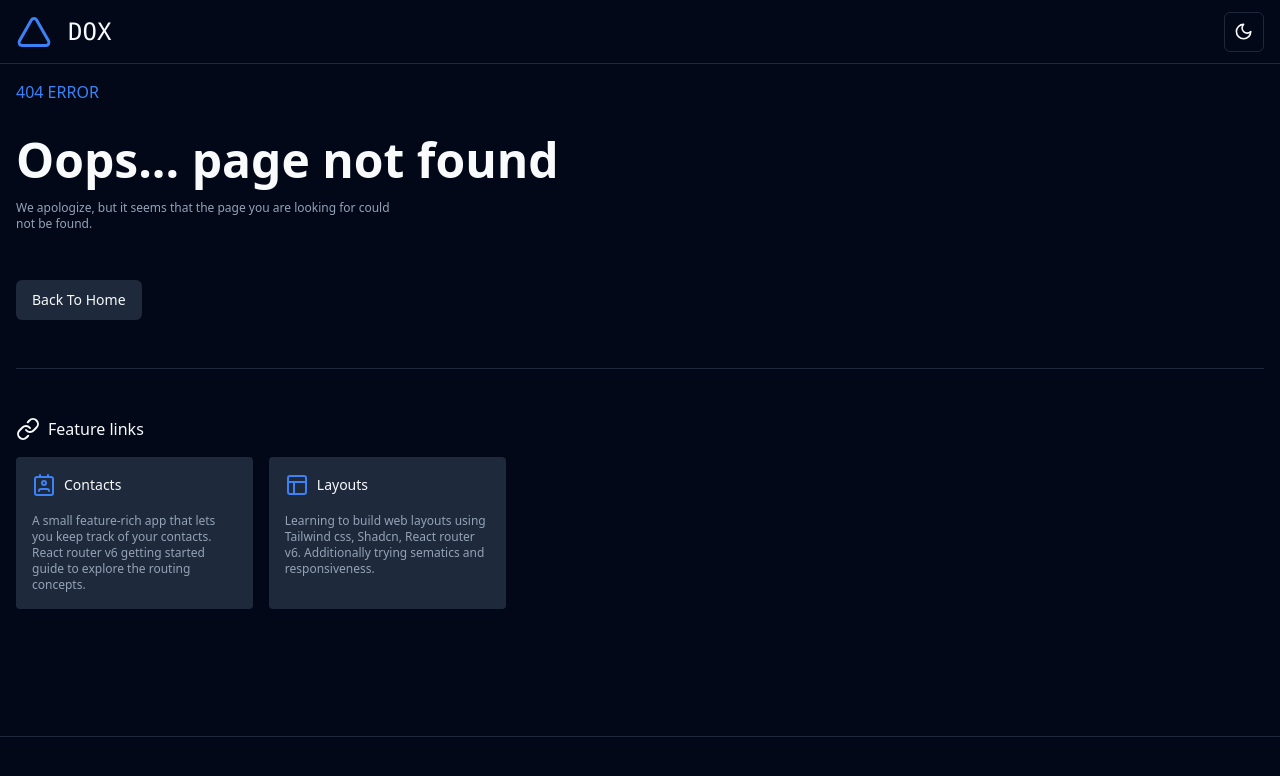
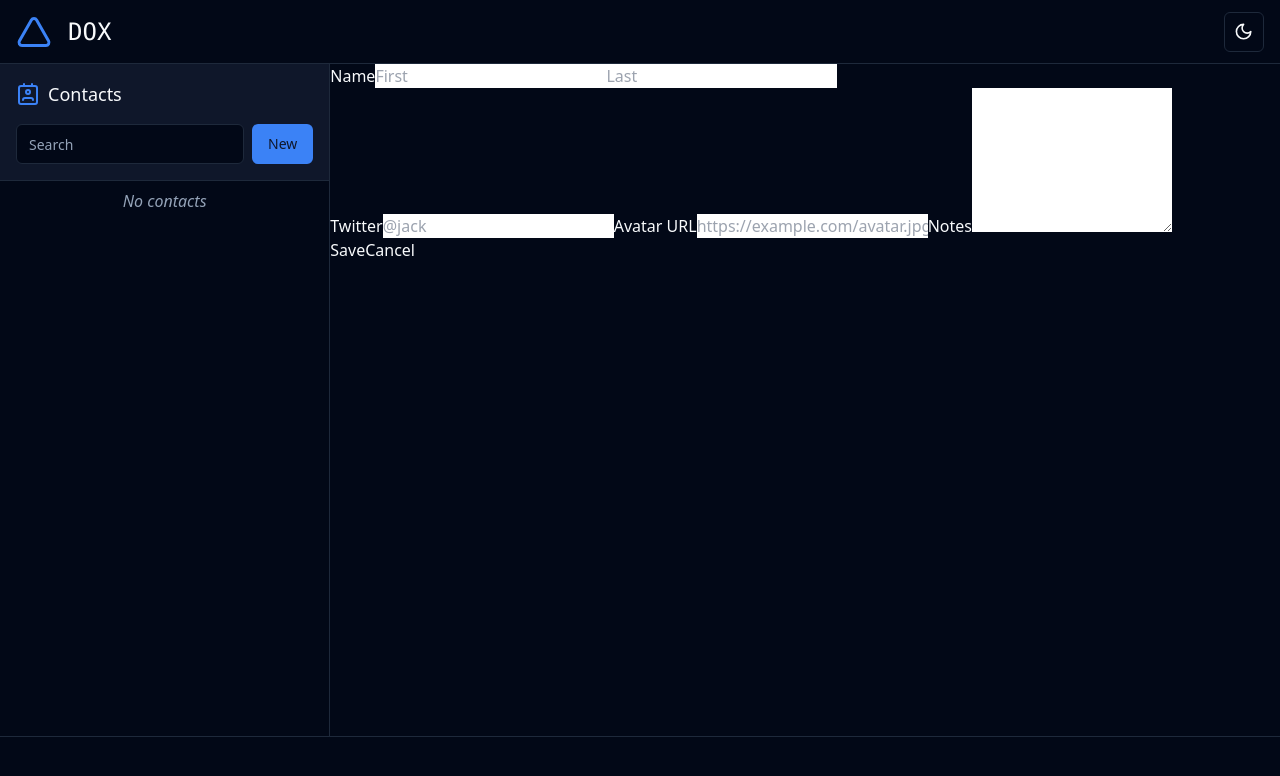
Before and after one commit to deepakkadarivel/contacts, a React (Vite) app: page /contacts/1/edit in a window 1280 px wide. Shown: the top 776 px of the page. Built offline with nearby package versions, Linux system fonts and the light colour scheme.

Commit message:
Update contact logic

```diff
--- a/src/index.tsx
+++ b/src/index.tsx
@@ -10,7 +10,11 @@ import ErrorPage from "./pages/error-page";
 import HomePage from "./pages/home/page";
 import Contact from "./pages/contacts/contact/page";
 import { contactLoader, contactsLoader } from "./pages/contacts/loader";
-import { contactNewAction } from "./pages/contacts/components/actions";
+import {
+  contactUpdateAction,
+  contactNewAction,
+} from "./pages/contacts/components/actions";
+import ContactEditForm from "./pages/contacts/components/ContactEditForm";
 
 const router = createBrowserRouter([
   {
@@ -33,6 +37,17 @@ const router = createBrowserRouter([
             element: <Contact />,
             loader: contactLoader,
           },
+          {
+            path: "/contacts/new",
+            element: <ContactEditForm />,
+            action: contactUpdateAction,
+          },
+          {
+            path: "/contacts/:contactId/edit",
+            element: <ContactEditForm />,
+            loader: contactLoader,
+            action: contactUpdateAction,
+          },
         ],
       },
       {
--- /dev/null
+++ b/src/pages/contacts/components/ContactEditForm.tsx
@@ -0,0 +1,55 @@
+import { Form, useLoaderData } from "react-router-dom";
+import { ContactLoaderData } from "../type";
+
+export default function ContactEditForm() {
+  const { contact } = useLoaderData() as ContactLoaderData;
+
+  return (
+    <Form method="post" id="contact-form">
+      <p>
+        <span>Name</span>
+        <input
+          placeholder="First"
+          aria-label="First name"
+          type="text"
+          name="first"
+          defaultValue={contact?.first}
+        />
+        <input
+          placeholder="Last"
+          aria-label="Last name"
+          type="text"
+          name="last"
+          defaultValue={contact?.last}
+        />
+      </p>
+      <label>
+        <span>Twitter</span>
+        <input
+          type="text"
+          name="twitter"
+          placeholder="@jack"
+          defaultValue={contact?.twitter}
+        />
+      </label>
+      <label>
+        <span>Avatar URL</span>
+        <input
+          placeholder="https://example.com/avatar.jpg"
+          aria-label="Avatar URL"
+          type="text"
+          name="avatar"
+          defaultValue={contact?.avatar}
+        />
+      </label>
+      <label>
+        <span>Notes</span>
+        <textarea name="notes" defaultValue={contact?.notes} rows={6} />
+      </label>
+      <p>
+        <button type="submit">Save</button>
+        <button type="button">Cancel</button>
+      </p>
+    </Form>
+  );
+}
--- a/src/pages/contacts/components/actions.ts
+++ b/src/pages/contacts/components/actions.ts
@@ -1,6 +1,36 @@
-import { createContact } from "../dataModel";
+import { Params, redirect } from "react-router-dom";
+import { createContact, updateContact } from "../dataModel";
 
 export async function contactNewAction() {
   const contact = await createContact();
   return { contact };
 }
+
+export async function contactCreateAction({
+  request,
+  params,
+}: {
+  request: Request;
+  params: Params;
+}) {
+  const formData = await request.formData();
+  const update = Object.fromEntries(formData);
+  if (params.contactId) {
+    await updateContact(params.contactId, update);
+    return redirect(`/contacts/${params.contactId}`);
+  }
+}
+export async function contactUpdateAction({
+  request,
+  params,
+}: {
+  request: Request;
+  params: Params;
+}) {
+  const formData = await request.formData();
+  const update = Object.fromEntries(formData);
+  if (params.contactId) {
+    await updateContact(params.contactId, update);
+    return redirect(`/contacts/${params.contactId}`);
+  }
+}
--- a/src/pages/contacts/dataModel.ts
+++ b/src/pages/contacts/dataModel.ts
@@ -1,7 +1,7 @@
 import localforage from "localforage";
 import { matchSorter } from "match-sorter";
 import sortBy from "sort-by";
-import { ContactType } from "./type";
+import { ContactType, ContactWrapperType } from "./type";
 import { getRandomId } from "@/lib/utils";
 
 // fake a cache so we don't slow down stuff we have already seen.
@@ -53,7 +53,10 @@ export async function getContact(id: string) {
   return contact ?? null;
 }
 
-export async function updateContact(id: string, contactUpdate: ContactType) {
+export async function updateContact(
+  id: string,
+  contactUpdate: ContactWrapperType
+) {
   await fakeNetwork();
   const contacts = await getContacts();
   const contact = contacts?.find((contact) => contact.id === id);
```
